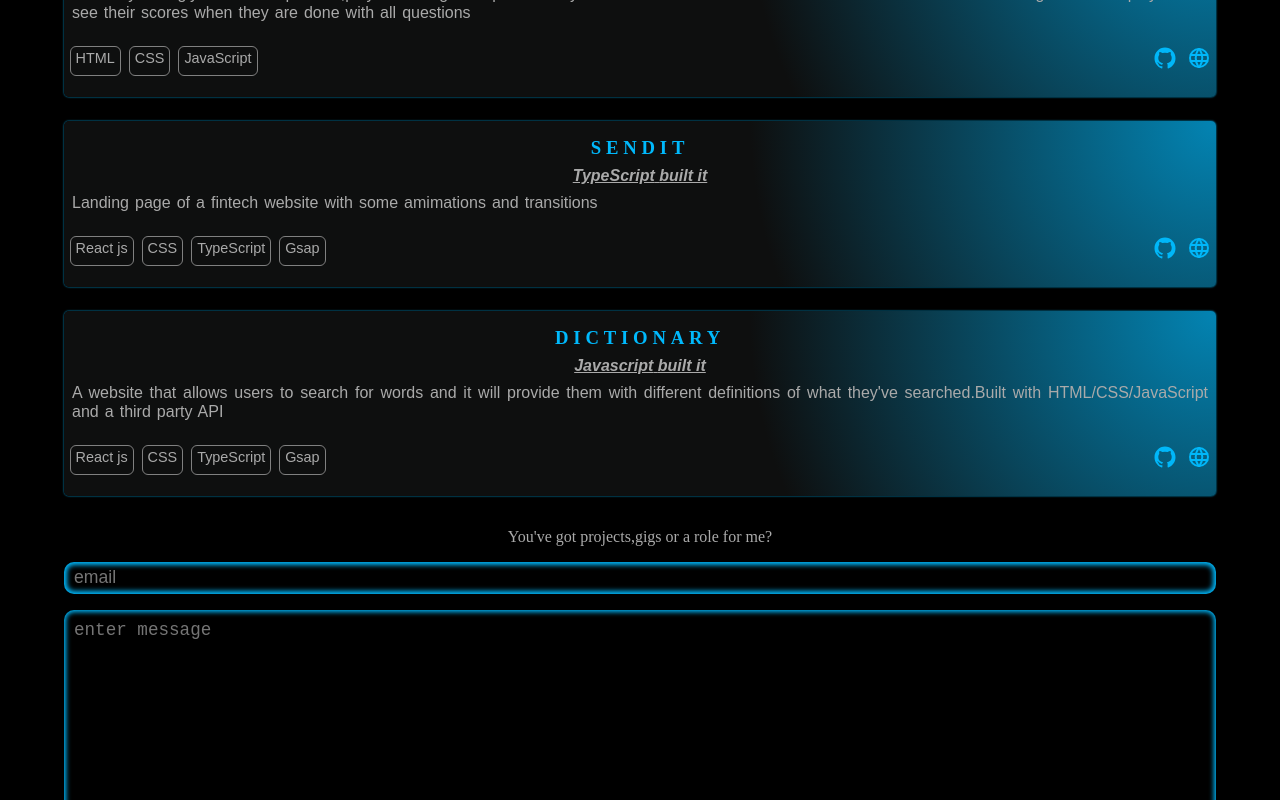
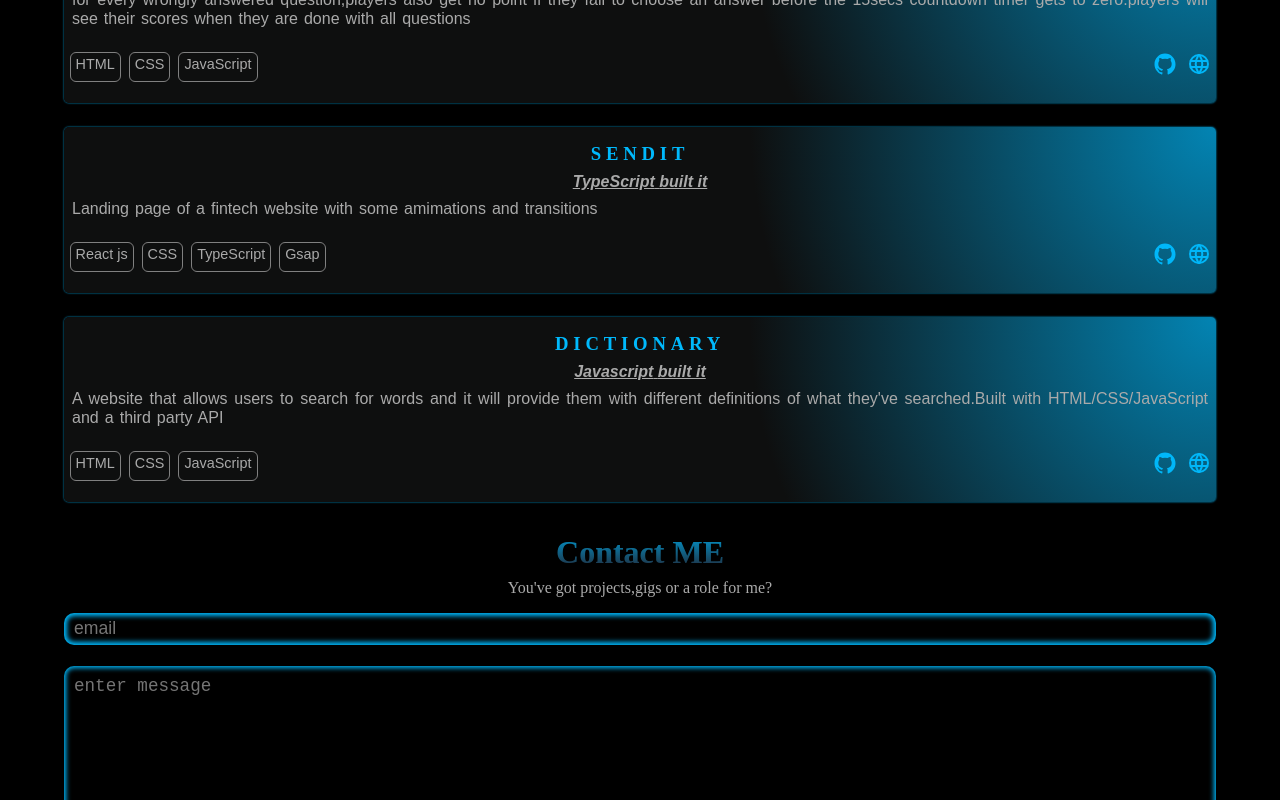
Before and after one commit to AdebestAA/my-porfolio, a React (Vite) app: page / in a window 1280 px wide. Shown: the part 2000-2800 px from the top of the page. Built offline with nearby package versions, Linux system fonts and the light colour scheme; a web font is replaced by a local one.

Commit message:
new update

```diff
--- a/src/AppContext.tsx
+++ b/src/AppContext.tsx
@@ -1,5 +1,5 @@
-import { ReactElement, ReactNode, createContext, useEffect, useRef, useState } from "react";
-import { contextType } from "./types";
+import { ReactElement, ReactNode, SyntheticEvent, createContext, useEffect, useRef, useState } from "react";
+import { contextType, typeErrorMsg, typeUserInput } from "./types";
 
 const initialContext:contextType = {
     screenLoad:false,
@@ -7,6 +7,14 @@ const initialContext:contextType = {
     contactRef:null,
     moveToProject:()=>{},
     projectRef:null,
+    setUserInput:()=>{},
+    userInput:{email:"",message:""},
+    handleSubmit:()=>{},
+    errorMsg:{
+        emailErrorMsg:"",
+        messageErrorMsg:""
+    },
+    setErrorMsg:()=>{}
 }
 
 export const AppContext  = createContext<contextType>(initialContext)
@@ -16,11 +24,14 @@ export const AppProvider = ({children}:{children:ReactElement}):ReactNode=>{
 const [screenLoad,setScreenLoad] = useState<boolean>(false)
 const contactRef = useRef<HTMLElement | null>(null)
 const projectRef = useRef<HTMLElement | null>(null)
-// const [userInput,setUserInput] = useState({
-//     email:"",
-//     message:""
-// })
-
+const [userInput,setUserInput] = useState<typeUserInput>({
+    email:"",
+    message:""
+})
+const [errorMsg,setErrorMsg] = useState<typeErrorMsg>({
+      emailErrorMsg:"",
+    messageErrorMsg:""
+})
 const moveToContact = ()=>{
     let contactRefEl = contactRef.current as HTMLElement
     contactRefEl.scrollIntoView({
@@ -33,16 +44,60 @@ const moveToProject = ()=>{
         behavior:"smooth"
     })
 }
-// const handleSubmit = (e:SyntheticEvent)=>{
-// e.preventDefault()
-// console.log("working");
+const emailRegEx = /^([a-zA-Z0-9_\-\.]+)@([a-zA-Z0-9_\-\.]+)\.([a-zA-Z]{2,5})$/
 
-// }
+// handleSubmit button
+const handleSubmit = (e:SyntheticEvent)=>{
+e.preventDefault()
+
+if (!userInput.message && !userInput.email) {
+      setErrorMsg({emailErrorMsg:"input field is empty",messageErrorMsg:"message field is empty"})
+      return
+    }
+    else if (!userInput.message ) {
+        setErrorMsg({emailErrorMsg:"",messageErrorMsg:"message field is empty"})
+        return
+    }
+    else if ( !userInput.email) {
+        setErrorMsg({emailErrorMsg:"input field is empty",messageErrorMsg:""})
+        return
+    }
+    if (!userInput.email) {
+   setErrorMsg({...errorMsg,emailErrorMsg:"field is empty"})
+   console.log("field is empty");
+   return
+}
+if (!emailRegEx.test(userInput.email)) {
+    setErrorMsg({...errorMsg,emailErrorMsg:"invalid email address"})
+        return
+    }
+
+}
+
+useEffect(()=>{
+  // conditions for email
+
+ if (userInput.email && !emailRegEx.test(userInput.email) ) {
+ setErrorMsg({emailErrorMsg:"invalid email address",messageErrorMsg:""})
+
+    }
+    if (emailRegEx.test(userInput.email)) {
+      setErrorMsg({...errorMsg,emailErrorMsg:""})
+    }
+    if (!userInput.email) {
+       setErrorMsg({...errorMsg,emailErrorMsg:""})
+    }
+},[userInput.email])
 
 useEffect(()=>{
 setScreenLoad(true)
 },[])
 
+useEffect(()=>{
+    if (userInput.message) {
+          setErrorMsg({...errorMsg,messageErrorMsg:""})
+    }
+},[userInput.message])
 
     return <AppContext.Provider value={{
         screenLoad,
@@ -50,6 +105,11 @@ setScreenLoad(true)
         moveToContact,
         projectRef,
         moveToProject,
+        setUserInput,
+        userInput,
+        handleSubmit,
+        errorMsg,
+        setErrorMsg
         }}>
         {children}
     </AppContext.Provider>
--- a/src/ProjectsData.tsx
+++ b/src/ProjectsData.tsx
@@ -52,7 +52,7 @@ export const ProjectsData:projectsDataType[] = [
         name:"Dictionary",
         madeWith:"Javascript",
         about:"A website that allows users to search for words and it will provide them with different definitions of what they've searched.Built with HTML/CSS/JavaScript and a third party API",
-        tools:["React js","CSS","TypeScript","Gsap"],
+        tools:["HTML","CSS","JavaScript"],
         link:"https://dictionary-myproject.vercel.app/",
         github:""
     },
--- a/src/components/About.tsx
+++ b/src/components/About.tsx
@@ -10,7 +10,7 @@ const About = () => {
   return (
 <section className="about-section">
   <div className={screenLoad ? "intro showIntroSpan" : "closeIntroSpan intro"}>Hi there👋,<span >I'm Adebest</span> and I enjoy building stuff😉</div>
-    <p className="myinfo">I'm <span className="myname">Adeniran Adeseun</span> a FrontEnd web developer that creates visually  appealing and aesthetically pleasing websites with amazing,complex functionalities that give users great experience </p>
+    <p className="myinfo">I am <span className="myname">Adeniran Adeseun</span>, a FrontEnd web developer that creates visually appealing and aesthetically pleasing websites with amazing,cool and complex functionalities that give users great experiences </p>
     {/* <p>Lorem ipsum dolor sit, amet consectetur adipisicing elit. Ipsa perspiciatis deserunt ad doloremque sint iste saepe libero beatae eligendi maiores adipisci iure necessitatibus nulla totam odio quaerat, non rem tenetur.</p> */}
 </section>
   )
--- a/src/components/Contact.tsx
+++ b/src/components/Contact.tsx
@@ -1,29 +1,75 @@
-import { ReactElement, useContext } from "react"
+import { ReactElement, useContext, } from "react"
 import "../styling/contact.css"
 import { IoLogoGithub } from "react-icons/io5";
 import { FaSquareTwitter } from "react-icons/fa6";
 import { IoLogoYoutube } from "react-icons/io";
 import { AppContext } from "../AppContext";
 const Contact = ():ReactElement => {
-const {contactRef} = useContext(AppContext)
+const {
+  contactRef,
+  setUserInput,
+  userInput,
+  handleSubmit,
+  errorMsg,
+} = useContext(AppContext)
+
+// const emailRegEx = /^([a-zA-Z0-9_\-\.]+)@([a-zA-Z0-9_\-\.]+)\.([a-zA-Z]{2,5})$/
+// useEffect(()=>{
+//  if (userInput.email && !emailRegEx.test(userInput.email) ) {
+
+//        setErrorMsg({...errorMsg,emailErrorMsg:userInput.email})
+//       console.log("what");
+
+//     }
+//         console.log(errorMsg)
+
+
+//     if (emailRegEx.test(userInput.email)) {
+//       setErrorMsg({...errorMsg,emailErrorMsg:""})
+//     }
+//     if (!userInput.email) {
+//        setErrorMsg({...errorMsg,emailErrorMsg:""})
+//     }
+
+//     if (userInput.message) {
+//           setErrorMsg({...errorMsg,messageErrorMsg:""})
+//     }
+// },[userInput.email,userInput.message])
 
 
 
   return (
  <section className="contact-section" ref={contactRef}>
+  <h5 className="contact-me-header">Contact ME </h5>
 <p className="contact-paragraph">You've got projects,gigs or a role for me?</p>
 
-<form action="">
+<form
+ action="https://formsubmit.co/el/pawexe"
+ method="POST"
+ onSubmit={(e)=> handleSubmit(e)}
+ >
 <input type="email"
 placeholder="email"
-className="email" />
-<textarea name=""
-    id=""
+className="email"
+name="email"
+onChange={(e)=>{
+  setUserInput({...userInput,[e.target.name]:e.target.value})
+
+}}
+/>
+{errorMsg.emailErrorMsg && (<p className="error-msg">{errorMsg.emailErrorMsg}</p>)}
+<textarea
+    name="message"
+    id="messsage"
     cols={30}
     rows={10}
     className="textarea"
     placeholder="enter message"
+    onChange={(e)=>{
+    setUserInput({...userInput,[e.target.name]:e.target.value})
+    }}
    ></textarea>
+   {errorMsg.messageErrorMsg && (<p className="error-msg">{errorMsg.messageErrorMsg}</p>)}
 <br />
 <button type="submit" className="send-btn">send</button>
 </form>
--- a/src/components/Skills.tsx
+++ b/src/components/Skills.tsx
@@ -11,8 +11,8 @@ const Skills = () => {
 {skillsData.map((item:skillsDataType,index:number)=>{
 
   return (
-      <aside className="skill-aside">
-    <section key={item.id} className={`${item.class} ${index % 2 === 0 ? "left-to-right" : "right-to-left"}`}>
+      <aside className="skill-aside"  key={item.id}>
+    <section className={`${item.class} ${index % 2 === 0 ? "left-to-right" : "right-to-left"}`}>
 
       <div className="svg-icon-container">
       {item.icon}
--- a/src/index.css
+++ b/src/index.css
@@ -65,12 +65,16 @@ body{
   font-weight: 700;
   /* letter-spacing: 0.1rem; */
   /* color: #bdb2b2; */
+
+  border-radius: 20px;
+    padding:3px 10px;
   color:var(--SECONDCOLOR);
 }
 
 .nav-btn:hover,.nav-btn:focus{
     background-color: var(--SECONDCOLOR);
       border-radius: 20px;
-      padding: 5px;
+      padding:2px 10px;
+      font-weight: 700;
       color: var(--BGCOLOR);
 }
--- a/src/styling/contact.css
+++ b/src/styling/contact.css
@@ -1,11 +1,8 @@
-
 :root {
     --BGCOLOR: #000000;
     --SECONDCOLOR: #00b9fc;
     --TEXTCOLOR: #aaaaaa;
 }
-
-
 .email,.textarea,.send-btn{
     width: 90%;
     display: block;
@@ -17,9 +14,10 @@
 }
 .email{
     background-color: var(--BGCOLOR);
-    /* border: 2px solid var(--SECONDCOLOR); */
+        /* border: 2px solid var(--SECONDCOLOR); */
     box-shadow:inset 0px 0px 5px 3px var(--SECONDCOLOR);
-    margin-block: 1rem;
+    margin-top: 1rem;
+    margin-bottom: 0.3;
     height: 2rem;
     border-radius: 10px;
     padding:10px ;
@@ -42,6 +40,7 @@
     border-radius: 10px;
     color: var(--TEXTCOLOR);
     border: none;
+    margin-top:1.3rem ;
 }
 
 
@@ -106,6 +105,46 @@
         background-color:var(--SECONDCOLOR);
 }
 
+.contact-me-header {
+    text-align: center;
+    -webkit-background-clip: text;
+    text-transform: capitalize;
+    font-family: 'Times New Roman', Times, serif;
+    font-weight: 900;
+    font-size: 2rem;
+    margin: 0.5rem 0rem;
+    color: #0000002b;
+    animation-name: changeGradient;
+    animation-duration: 2s;
+    animation-iteration-count: infinite;
+    animation-timing-function: ease-in-out;
+}
+
+@keyframes changeGradient {
+    0% {
+        background-image: linear-gradient(#00bbff, #2a2d3e);
+    }
+
+    50% {
+        background-image: linear-gradient(#03bcff, #1e1f23);
+
+    }
+
+    100% {
+        background-image: linear-gradient(#2a2d3e, #02abff);
+
+    }
+}
+
+.error-msg{
+    color: var(--SECONDCOLOR);
+
+    width: 90%;
+    margin-inline: auto;
+    font-weight: 500;
+    margin-block:0.2rem;
+}
+
 @keyframes opacityAnimate {
     0% {
         opacity: 1;
```
Also changed, not shown: src/types.tsx (+16 -1 lines).
